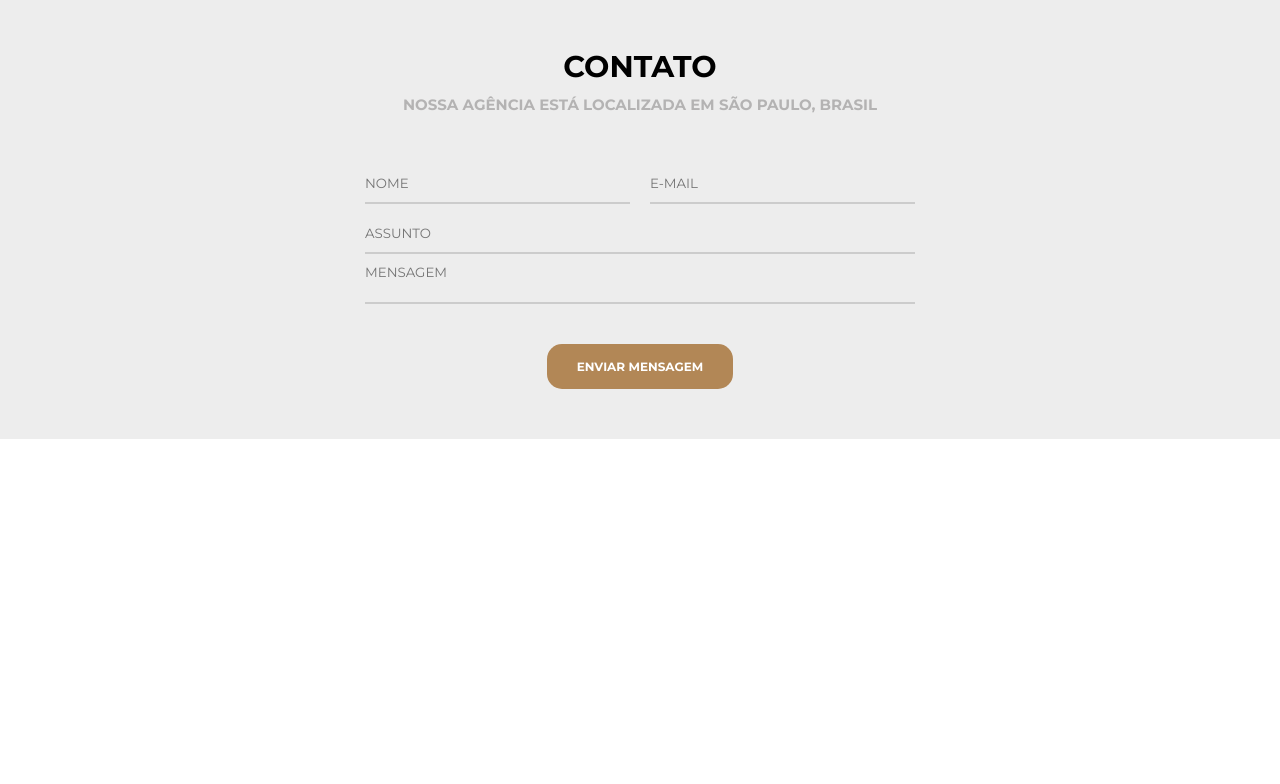
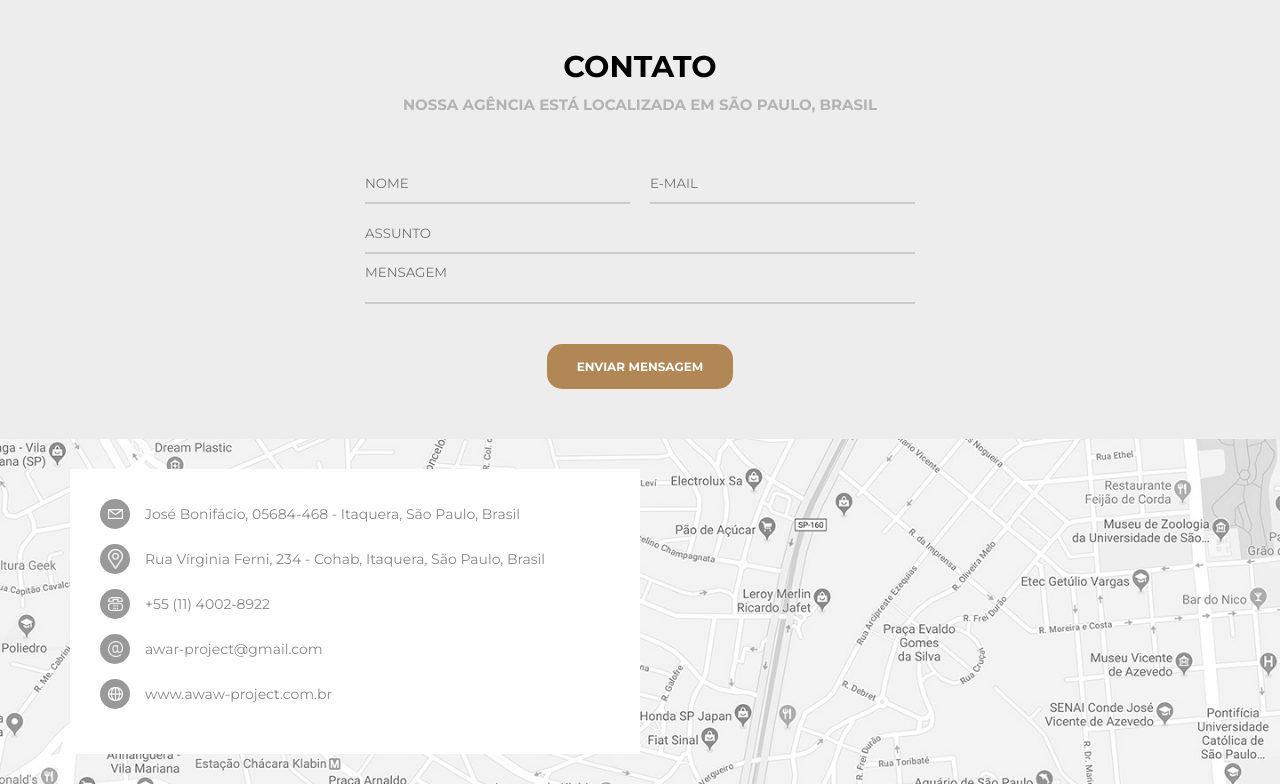
Before and after one commit to geovani-nascto/projeto-awax, a plain HTML site: page awax/home.html in a window 1280 px wide. Shown: the part 5918-6702 px from the top of the page. Before the commit the page ends 6357 px from the top, so only its background shows below. Drawn offline with Linux system fonts and the light colour scheme.

Commit message:
section map

```diff
--- a/awax/assets/css/style.scss
+++ b/awax/assets/css/style.scss
@@ -883,6 +883,51 @@ main{
 
         }
     }
+
+    .section-map{
+        background-image: url(../img/medias/mapa.jpg);
+        background-size: cover;
+        background-position: center;
+        //height: 300px;
+        padding: 30px 0;
+        filter: grayscale(100%);
+
+        .section-maparea{
+            width: 100vw;
+            @include container();
+            margin: auto;
+
+            .maparea-infos{
+                width: 50%;
+                background-color: #fff;
+                padding: 30px;
+
+                .infos-item{
+                    display: flex;
+                    align-items: center;
+                    color: #888;
+                    margin-bottom: 15px;
+                    font-size: 14px;
+
+                    .icon-infos{
+                        background-color: #999;
+                        width: 30px;
+                        height: 30px;
+                        display: flex;
+                        justify-content: center;
+                        align-items: center;
+                        border-radius: 50%;
+                        margin-right: 15px;
+
+                        img{
+                            width: 15px;
+                            height: auto;
+                        }
+                    }
+                }
+            }
+        }
+    }
 }
 
 
--- a/awax/home.html
+++ b/awax/home.html
@@ -603,6 +603,43 @@
                 </div>
             </div>
         </section>
+
+        <section class="section-map">
+            <div class="section-maparea">
+                <div class="maparea-infos">
+                    <div class="infos-item">
+                        <div class="icon-infos">
+                            <img src="assets/img/icons/carta.png" alt="">
+                        </div>
+                        José Bonifácio, 05684-468 - Itaquera, São Paulo, Brasil
+                    </div>
+                    <div class="infos-item">
+                        <div class="icon-infos">
+                            <img src="assets/img/icons/localizacao.png" alt="">
+                        </div>
+                        Rua Vírginia Ferni, 234 - Cohab, Itaquera, São Paulo, Brasil
+                    </div>
+                    <div class="infos-item">
+                        <div class="icon-infos">
+                            <img src="assets/img/icons/telefone.png" alt="">
+                        </div>
+                        +55 (11) 4002-8922
+                    </div>
+                    <div class="infos-item">
+                        <div class="icon-infos">
+                            <img src="assets/img/icons/arroba.png" alt="">
+                        </div>
+                        awar-project@gmail.com
+                    </div>
+                    <div class="infos-item">
+                        <div class="icon-infos">
+                            <img src="assets/img/icons/web.png" alt="">
+                        </div>
+                        www.awaw-project.com.br
+                    </div>
+                </div>
+            </div>
+        </section>
     </main>
     <footer>
 
```
Also changed, not shown: awax/assets/css/style.css, awax/assets/img/medias/mapa.jpg (added), 1 other file.
